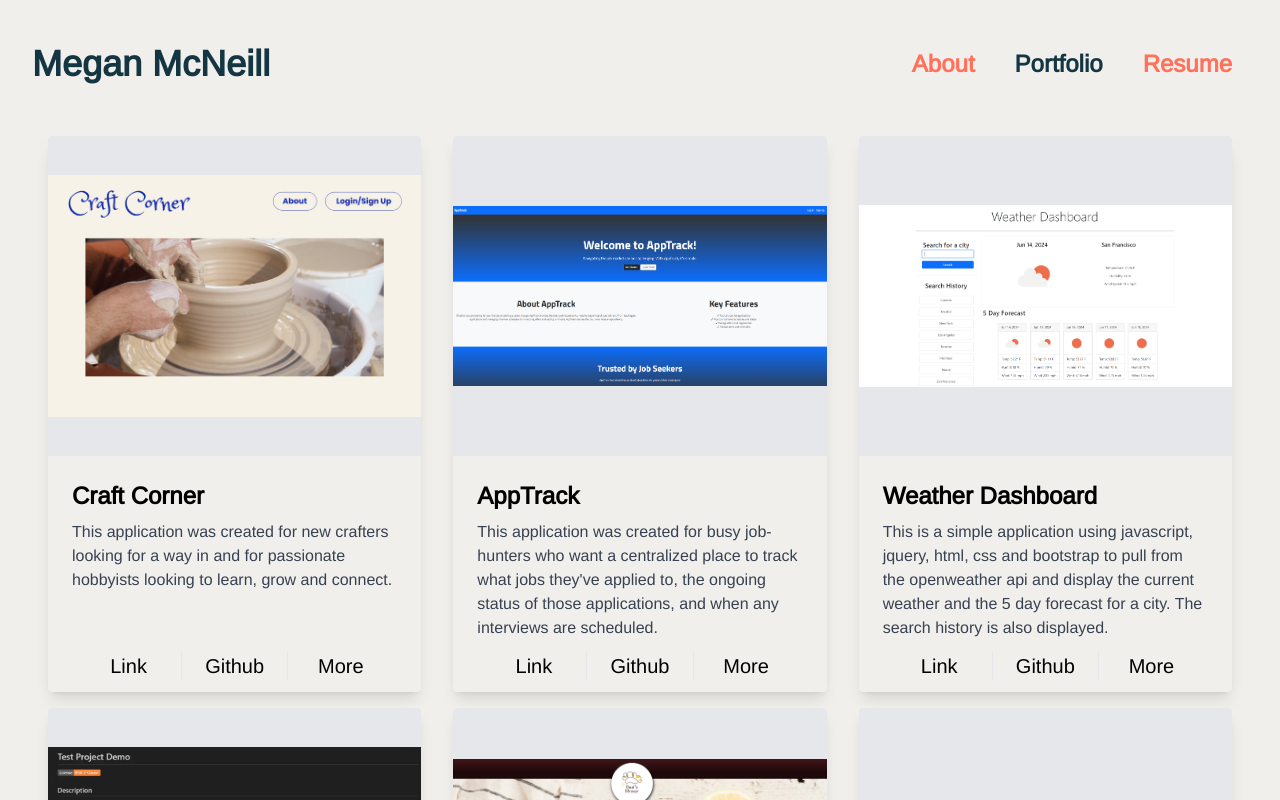
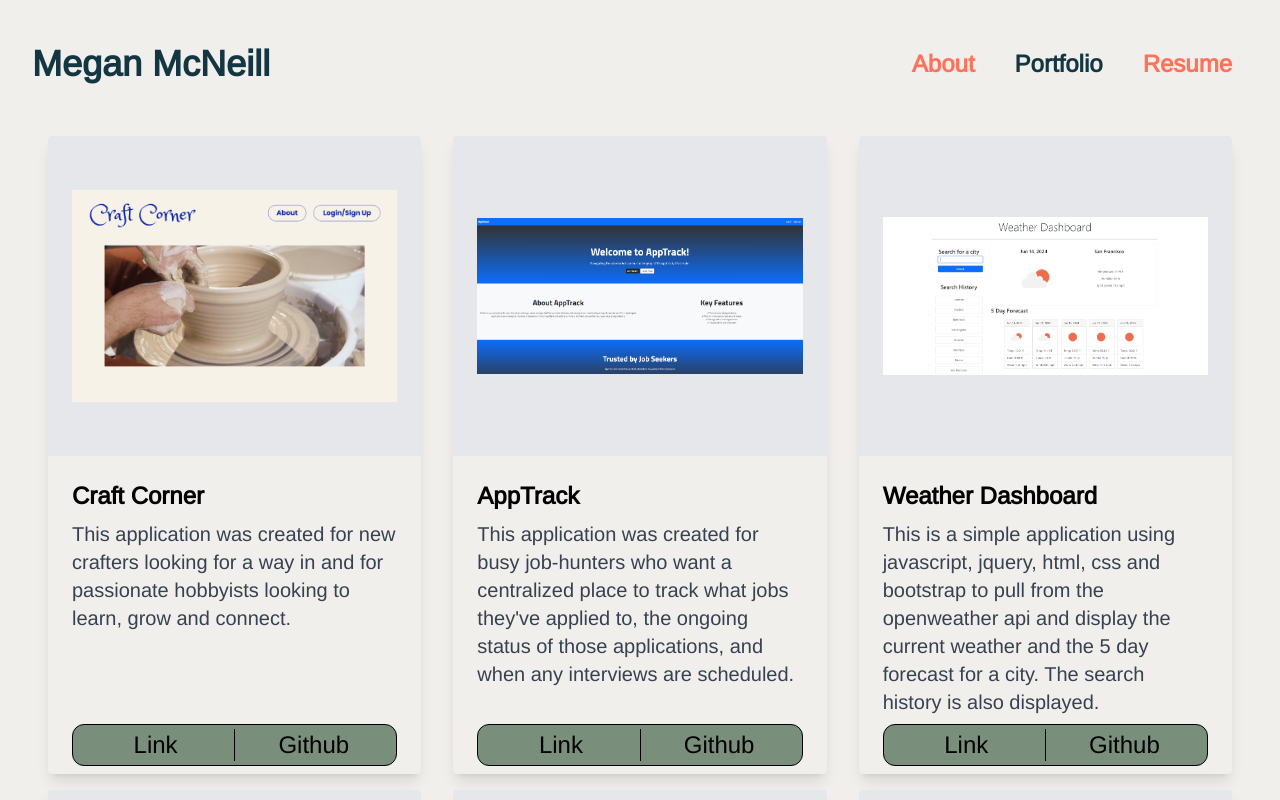
Before and after one commit to bluethreadmade/react-portfolio, a React (Vite) app: page /portfolio in a window 1280 px wide. Shown: the top 800 px of the page. Built offline with nearby package versions, Linux system fonts and the light colour scheme; a web font is replaced by a local one.

Commit message:
style nav in project, make links function

```diff
--- a/src/components/UI/NavInProjects.jsx
+++ b/src/components/UI/NavInProjects.jsx
@@ -1,13 +1,14 @@
+import React from 'react';
 
-export default function NavInProjects() {
+export default function NavInProjects({ githubLink, deployedLink }) {
     return (
-      <div
-        id="ProjectButtonGroup"
-        className="flex flex-row w-full self-center bottom-6 rounded-xl bg-reseda-green p-1 justify-evenly divide-x font-sans font-medium text-xl text-black"
-      >
-        <p className="flex-1 text-center text-base lg:text-xl" >Link</p>
-        <p className="flex-1 text-center text-base lg:text-xl" >Github</p>
-        <p className="flex-1 text-center text-base lg:text-xl" >More</p>
-      </div>
-    );
-  }
+        <div
+            id="ProjectButtonGroup"
+            className="bg-reseda-green bottom-6 flex w-full flex-row justify-evenly divide-x divide-black self-center border border-black rounded-xl p-1 font-sans text-xl font-medium text-black"
+        >
+            <a href={deployedLink} className="flex-1 text-center text-base lg:text-2xl">Link</a>
+            <a href={githubLink} className="flex-1 text-center text-base lg:text-2xl">Github</a>
+            {/* <p className="flex-1 text-center text-base lg:text-2xl">More</p> */}
+        </div>
+    )
+}
--- a/src/components/UI/Project.jsx
+++ b/src/components/UI/Project.jsx
@@ -57,7 +57,7 @@ export default function Project() {
                     key={item.title}
                     className="flex flex-col max-w-xl overflow-hidden rounded shadow-lg"
                 >
-                    <div className="relative flex h-64 items-center justify-center bg-gray-200 lg:h-80">
+                    <div className="relative flex h-64 px-6 items-center justify-center bg-gray-200 lg:h-80">
                         <img
                             className="max-h-full max-w-full"
                             src={item.image}
@@ -69,12 +69,14 @@ export default function Project() {
                                 <div className="mb-2 text-2xl font-bold">
                                     {item.title}
                                 </div>
-                                <p className="text-base text-gray-700">
+                                <p className="text-base lg:text-xl text-gray-700">
                                     {item.description}
                                 </p>
                             </div>
                             <div className="py-2 mt-auto">
-                                <NavInProjects />
+                                <NavInProjects
+                                    githubLink={item.githubLink}
+                                    deployedLink={item.deployedLink}/>
                             </div>
                             {/* <div className="flex flex-shrink-0 flex-row space-y-2">
                                 <a href={item.githubLink}>
--- a/tailwind.config.js
+++ b/tailwind.config.js
@@ -20,6 +20,7 @@ module.exports = {
                 background: '#F1EFEB',
                 gunmetal: "#143642",
                 "french-gray": "#BFCCD8",
+                "reseda-green": "#798E7B",
             },
             darkMode: 'selector',
         },
```
